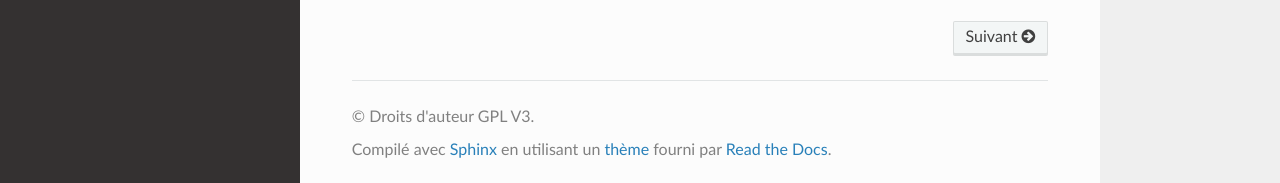
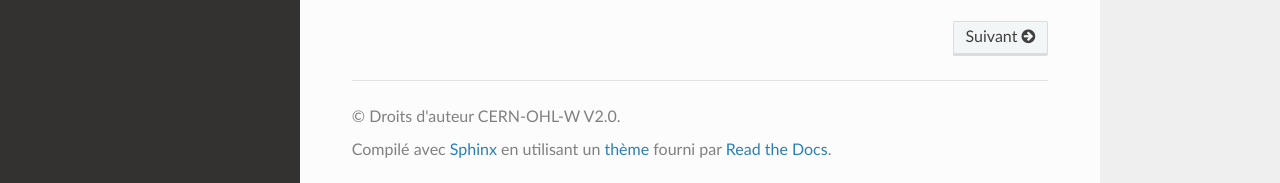
Before and after one commit to braillerap/OpenStreetTangible, a Sphinx documentation site: the page built from docs/index.rst, in a window 1280 px wide and 900 px high, scrolled down 914 px. Shown: the part 714-897 px from the top of the window. Built offline with Sphinx 7.4.7 and the Read the Docs theme 3.1.0, drawn with Linux system fonts in a browser that asks for light colours.

Commit message:
licence in sphinx conf

```diff
--- a/docs/conf.py
+++ b/docs/conf.py
@@ -33,7 +33,7 @@ myst_enable_extensions = ["attrs_inline", "html_image"]
 
 master_doc = 'index'
 project = u'OpenStreetTangible'
-copyright = 'GPL V3'
+copyright = 'CERN-OHL-W V2.0'
 
 version = '0.1.1'
 release = '0.1.1'
--- a/docs/conf_rtd.py
+++ b/docs/conf_rtd.py
@@ -54,9 +54,9 @@ def get_git_branch():
 
 # -- Project information -----------------------------------------------------
 
-project = u'OpenStreetTouch'
-copyright = u'GPL V3'
-author = u'BrailleRAP team'
+project = u'OpenStreetTangible'
+copyright = u'CERN-OHL-W V2.0'
+author = u'BrailleRAP team / My Human Kit'
 
 # The short X.Y version
 version = u'0.1.1'
```
